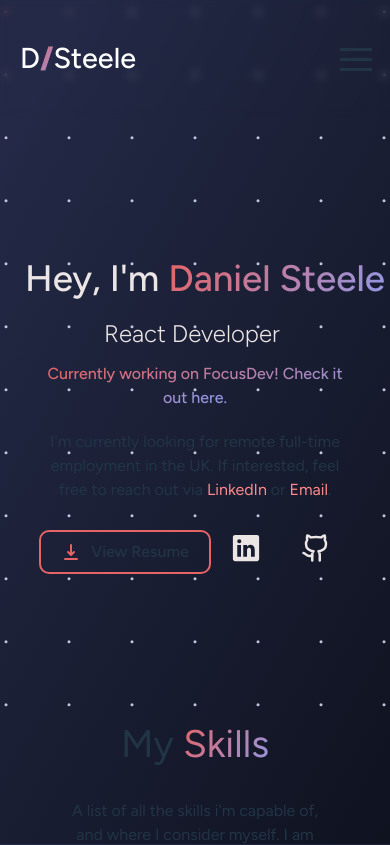
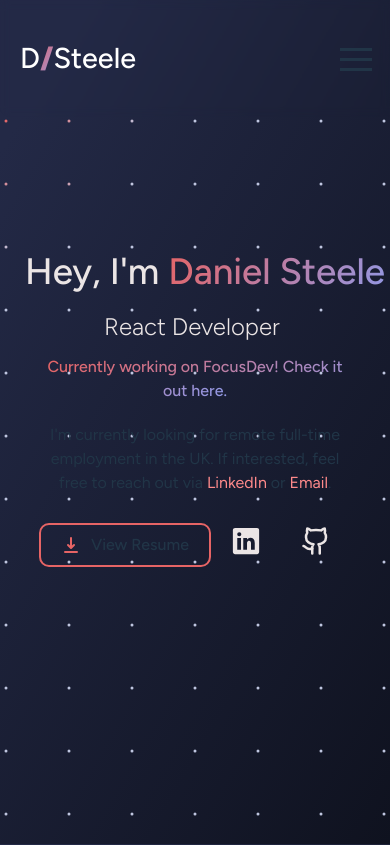
Before and after one commit to DanielSteele1/Portfolio-V2, a React (Vite) app: page / in a window 390 px wide. Shown: the top 845 px of the page. Built offline with nearby package versions, Linux system fonts and the light colour scheme.

Commit message:
Refactor layout structure: adjust greeting height and margin, reposition navigation component

```diff
--- a/src/App.css
+++ b/src/App.css
@@ -162,6 +162,8 @@ body {
   color: #ebe5e5;
   font-weight: 500;
   font-style: bold;
+
+  margin-top: -100px;
 }
 
 .greeting-subtitle {
@@ -950,7 +952,8 @@ body {
   }
 
   .greeting {
-    height: 71vh;
+    height: 100vh;
+    margin-top: -80px;
   }
 
   .socials {
--- a/src/App.tsx
+++ b/src/App.tsx
@@ -15,6 +15,7 @@ function App() {
 
   return (
     <>
+      <Navigation />
 
       <DotGrid
         dotSize={3}
@@ -28,7 +29,6 @@ function App() {
         returnDuration={1.0}
       >
 
-        <Navigation />
         <Greeting />
 
       </DotGrid>
```
Lines whose indentation alone changed are shown as unchanged.
